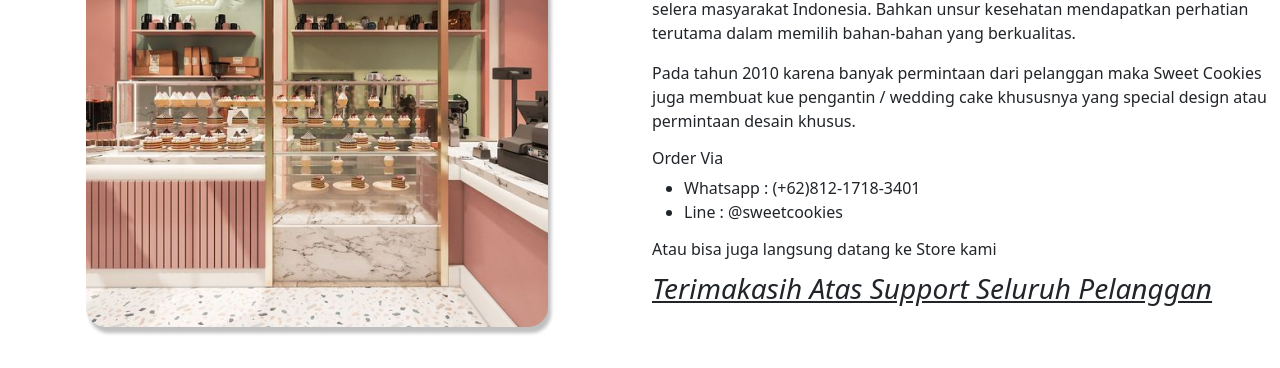
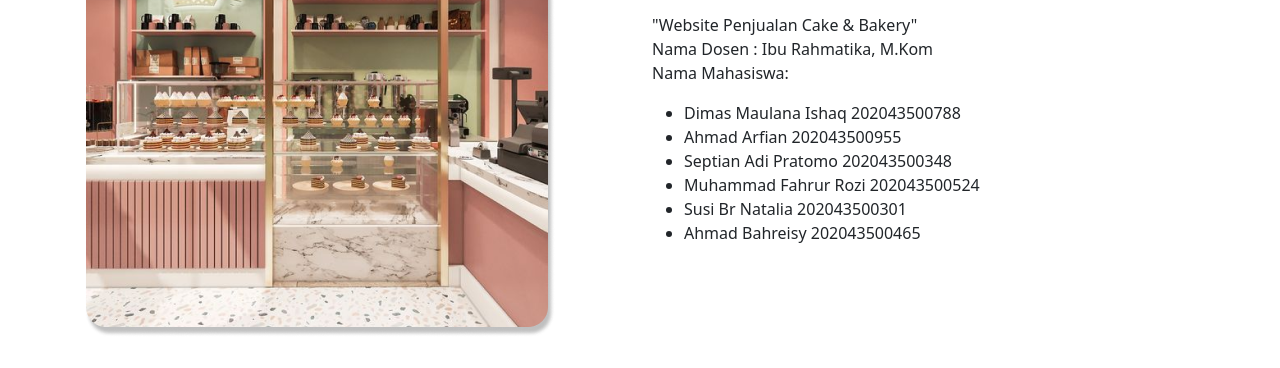
Before and after one commit to ahmadarfian-id/PWD-Project, a plain HTML site: page Pages/Aboutus.html in a window 1280 px wide. Shown: the part 310-678 px from the top of the page. Drawn offline with nearby package versions, Linux system fonts and the light colour scheme; files whose address does not match are found by name.

Commit message:
Update Aboutus.html

```diff
--- a/Pages/Aboutus.html
+++ b/Pages/Aboutus.html
@@ -65,27 +65,19 @@
                         <img src="../image/ab.png" class="img-fluid" alt="about">
                     </div>
                     <div class="col-6 mt-5" data-aos="fade-left" data-aos-duration="1200">
-                        <h3 class="about-title display-5 fw-bold">About Us</h3>
-                        <p class="about-text">Sweet Cookies adalah perusahaan lokal dan bukan usaha franchise dari luar
-                            Indonesia, turut menghadirkan roti dan cake yang tak kalah lezat dan inovatif dibandingkan
-                            produk dari luar negeri. Cita rasanya disesuaikan dengan keinginan selera masyarakat
-                            Indonesia. Bahkan unsur kesehatan mendapatkan perhatian terutama dalam memilih bahan-bahan
-                            yang berkualitas.</p>
-                        <p class="about-text">Pada tahun 2010 karena banyak permintaan dari pelanggan maka Sweet Cookies
-                            juga membuat kue pengantin / wedding cake khususnya yang special design atau permintaan
-                            desain khusus.</p>
-
-                        <h6>Order Via</h6>
-                        <ul>
-                            <li class="nav-item">
-                                <a class="nav-link"
-                                    href="https://api.whatsapp.com/send/?phone=6281217183401&text&type=phone_number&app_absent=0"
-                                    target="_blank">Whatsapp : (+62)812-1718-3401</a>
-                            <li> Line : @sweetcookies</li>
-                        </ul>
-                        <h6>Atau bisa juga langsung datang ke Store kami</h6>
-                        <p class="fs-3 fw-lighter"><i><u>Terimakasih Atas Support Seluruh Pelanggan</u> </i></p>
-                    </div>
+                        <h3 class="about-title display-5 fw-bold">KELOMPOK 5</h3>
+                        <P>
+                            <br>"Website Penjualan Cake & Bakery"
+                            <br> Nama Dosen : Ibu Rahmatika, M.Kom
+                            <br> Nama Mahasiswa:
+                            <ul><li> Dimas Maulana Ishaq 202043500788</li>
+                                <li> Ahmad Arfian 202043500955</li>
+                                <li> Septian Adi Pratomo 202043500348</li>
+                                <li> Muhammad Fahrur Rozi 202043500524</li>
+                                <li> Susi Br Natalia 202043500301</li>
+                                <li> Ahmad Bahreisy 202043500465</li>
+                            </ul>
+                            </P>
                 </div>
             </div>
         </section>
```
